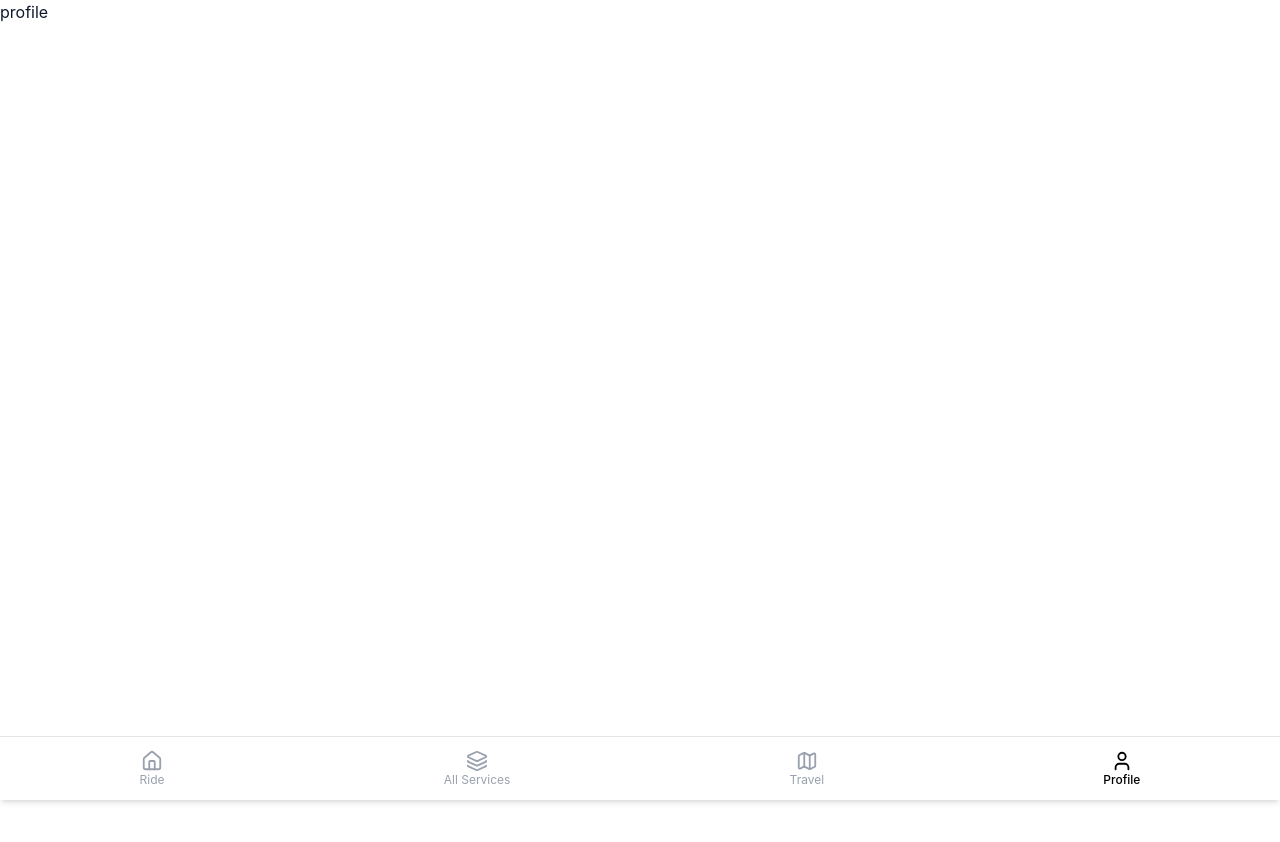
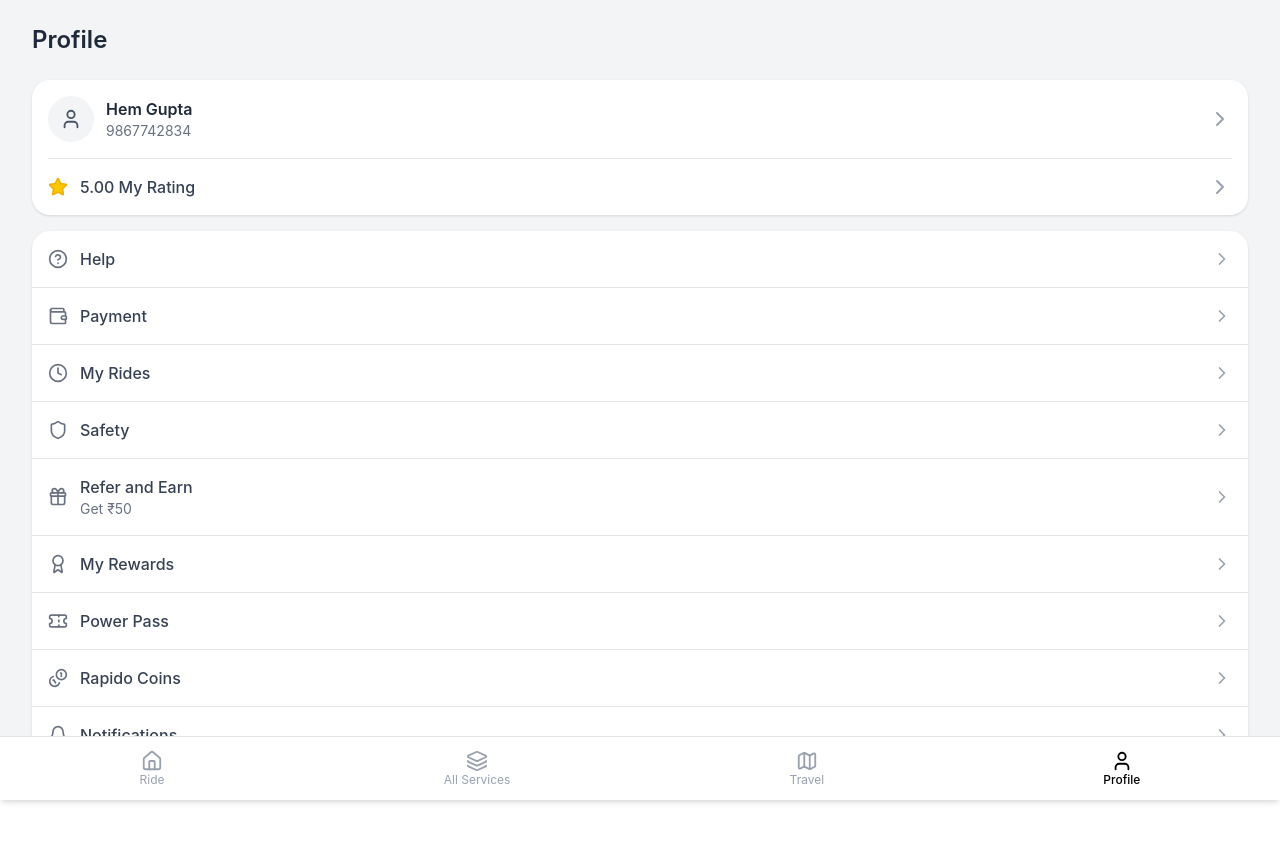
Before and after one commit to hemantgupta98/SwiftRide, a Next.js app in the folder client/: page /Profile in a window 1280 px wide. Shown: the top 842 px of the page. Before the commit the page ends 800 px from the top, so only its background shows below. Built offline with nearby package versions, Linux system fonts and the light colour scheme.

Commit message:
work on profile page

```diff
--- a/client/src/app/Profile/page.tsx
+++ b/client/src/app/Profile/page.tsx
@@ -1,7 +1,106 @@
-import React from "react";
+"use client";
 
-const profile = () => {
-  return <div>profile</div>;
+import {
+  User,
+  Star,
+  HelpCircle,
+  Wallet,
+  Clock,
+  Shield,
+  Gift,
+  Award,
+  Ticket,
+  Coins,
+  Bell,
+  ChevronRight,
+} from "lucide-react";
+
+type MenuItem = {
+  title: string;
+  subtitle?: string;
+  // eslint-disable-next-line @typescript-eslint/no-explicit-any
+  icon: any;
 };
 
-export default profile;
+const menuItems: MenuItem[] = [
+  { title: "Help", icon: HelpCircle },
+  { title: "Payment", icon: Wallet },
+  { title: "My Rides", icon: Clock },
+  { title: "Safety", icon: Shield },
+  { title: "Refer and Earn", subtitle: "Get ₹50", icon: Gift },
+  { title: "My Rewards", icon: Award },
+  { title: "Power Pass", icon: Ticket },
+  { title: "Rapido Coins", icon: Coins },
+  { title: "Notifications", icon: Bell },
+];
+
+export default function ProfilePage() {
+  return (
+    <div className="min-h-screen bg-gray-100 w-full">
+      <div className="w-full px-4 sm:px-6 md:px-8 py-6">
+        {/* Title */}
+        <h1 className="text-2xl font-semibold mb-6 text-gray-800">Profile</h1>
+
+        {/* Profile Card */}
+        <div className="bg-white rounded-2xl shadow-sm p-4 mb-4">
+          {/* User */}
+          <div className="flex items-center justify-between">
+            <div className="flex items-center gap-3">
+              <div className="bg-gray-100 p-3 rounded-full">
+                <User size={22} className="text-gray-600" />
+              </div>
+
+              <div>
+                <p className="font-semibold text-gray-800">Hem Gupta</p>
+                <p className="text-sm text-gray-500">9867742834</p>
+              </div>
+            </div>
+
+            <ChevronRight className="text-gray-400" />
+          </div>
+
+          {/* Divider */}
+          <div className="border-t my-4"></div>
+
+          {/* Rating */}
+          <div className="flex items-center justify-between">
+            <div className="flex items-center gap-3">
+              <Star className="text-yellow-500 fill-yellow-400" size={20} />
+              <span className="text-gray-700 font-medium">5.00 My Rating</span>
+            </div>
+
+            <ChevronRight className="text-gray-400" />
+          </div>
+        </div>
+
+        {/* Menu List */}
+        <div className="bg-white rounded-2xl shadow-sm overflow-hidden">
+          {menuItems.map((item, index) => {
+            const Icon = item.icon;
+
+            return (
+              <div
+                key={index}
+                className="flex items-center justify-between px-4 py-4 border-b last:border-none hover:bg-gray-50 cursor-pointer"
+              >
+                <div className="flex items-center gap-3">
+                  <Icon className="text-gray-500" size={20} />
+
+                  <div>
+                    <p className="text-gray-700 font-medium">{item.title}</p>
+
+                    {item.subtitle && (
+                      <p className="text-sm text-gray-500">{item.subtitle}</p>
+                    )}
+                  </div>
+                </div>
+
+                <ChevronRight className="text-gray-400" size={20} />
+              </div>
+            );
+          })}
+        </div>
+      </div>
+    </div>
+  );
+}
--- a/client/src/app/startRide/page.tsx
+++ b/client/src/app/startRide/page.tsx
@@ -2,7 +2,11 @@
 import React from "react";
 
 const page = () => {
-  return <div>page</div>;
+  return (
+    <>
+      <div>start ride page</div>
+    </>
+  );
 };
 
 export default page;
```
